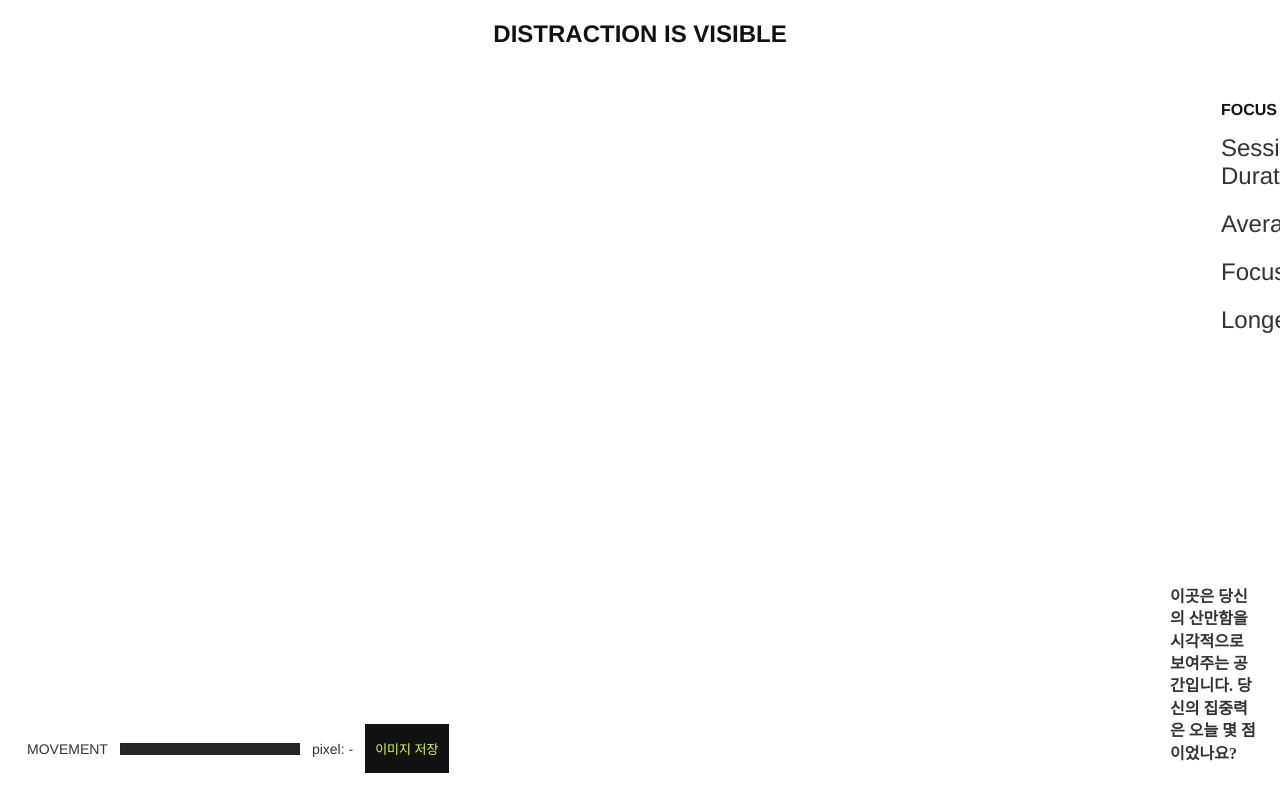
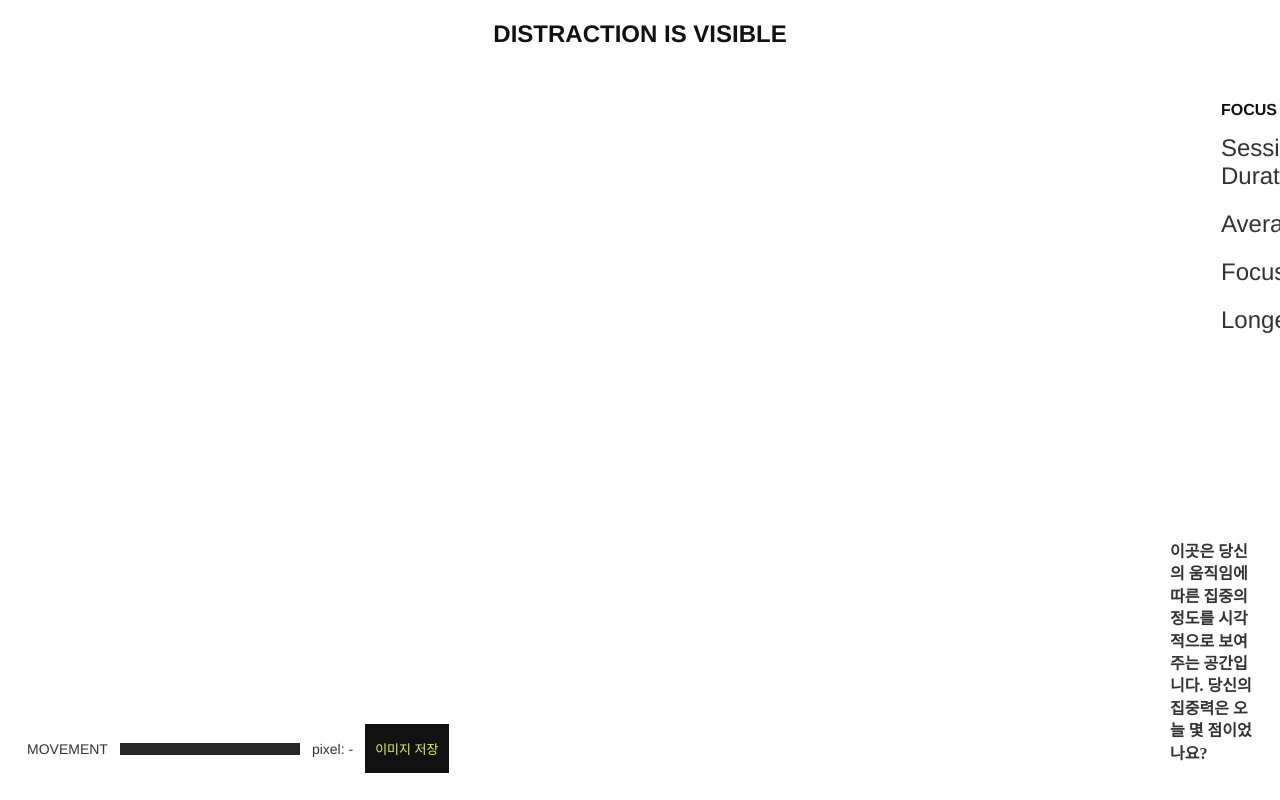
Before and after one commit to jayunJang/6week, a plain HTML site: page index.html in a window 1280 px wide. Drawn offline with Linux system fonts and the light colour scheme; a script that the page names is missing.

Commit message:
Update index.html

```diff
--- a/index.html
+++ b/index.html
@@ -151,7 +151,7 @@
 
         <!-- Description Text -->
         <div class="description-text">
-            이곳은 당신의 산만함을 시각적으로 보여주는 공간입니다. 당신의 집중력은 오늘 몇 점이었나요?
+            이곳은 당신의 움직임에 따른 집중의 정도를 시각적으로 보여주는 공간입니다. 당신의 집중력은 오늘 몇 점이었나요?
         </div>
 
     </div>
```
